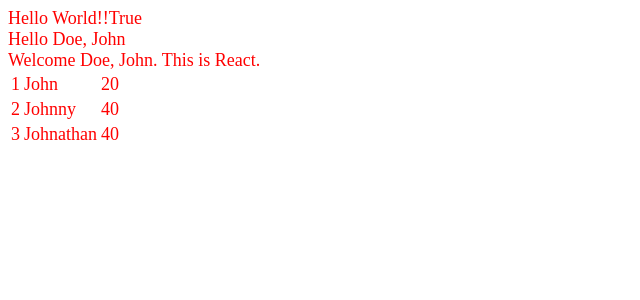
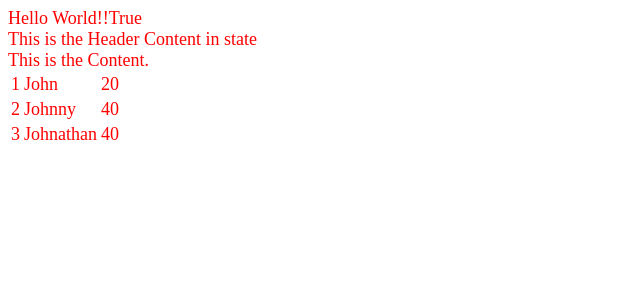
Before and after one commit to t2013anurag/reactapp, a React app: page / in a window 1280 px wide. Shown: the top 300 px of the page, without its empty margins (0-640 px from the left). Built offline with nearby package versions, Linux system fonts and the light colour scheme.

Commit message:
Combining state and props

```diff
--- a/App.jsx
+++ b/App.jsx
@@ -22,7 +22,10 @@ class App extends React.Component {
 					"name" : "Johnathan",
 					"age" : 40
 				},
-			]
+			],
+
+			header : "This is the Header Content in state",
+			content : "This is the Content."
 		}
 	}
 
@@ -39,8 +42,8 @@ class App extends React.Component {
 
 				{i == 1 ? 'True' : 'False'}
 
-				<Header/>
-				<Content/>
+				<Header headerProp = {this.state.header}/>
+				<Content contentProp = {this.state.content}/>
 
 				<table>
 					<tbody>
@@ -59,7 +62,7 @@ class Header extends React.Component {
 	render() {
 		return (
 			<div>
-				Hello Doe, John
+				{this.props.headerProp}
 			</div>
 		);
 	}
@@ -69,7 +72,7 @@ class Content extends React.Component {
 	render() {
 		return (
 			<div>
-				Welcome Doe, John. This is React.
+				{this.props.contentProp}
 			</div>
 		);
 	}
```
